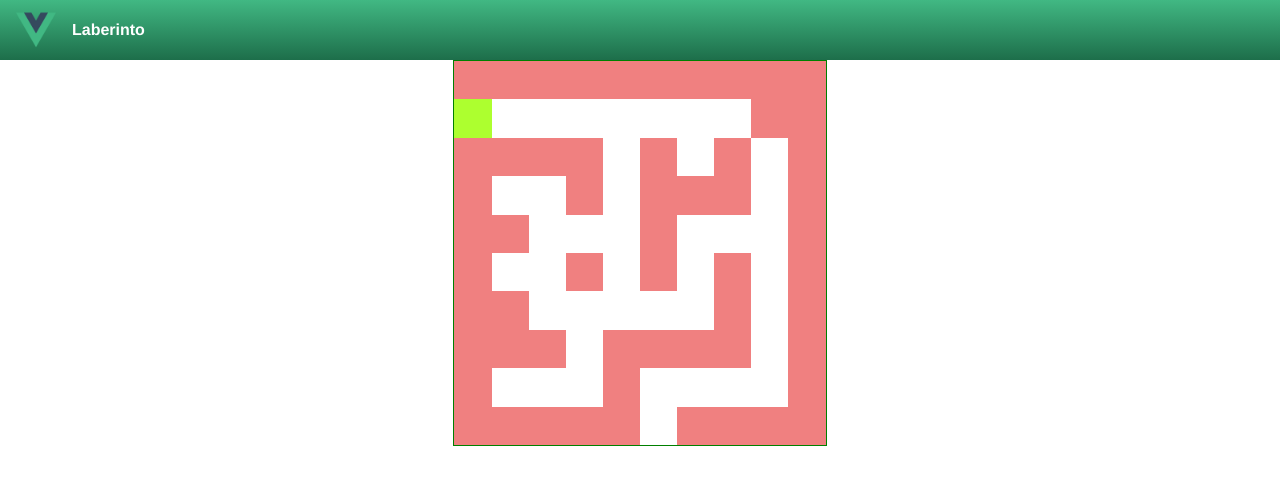
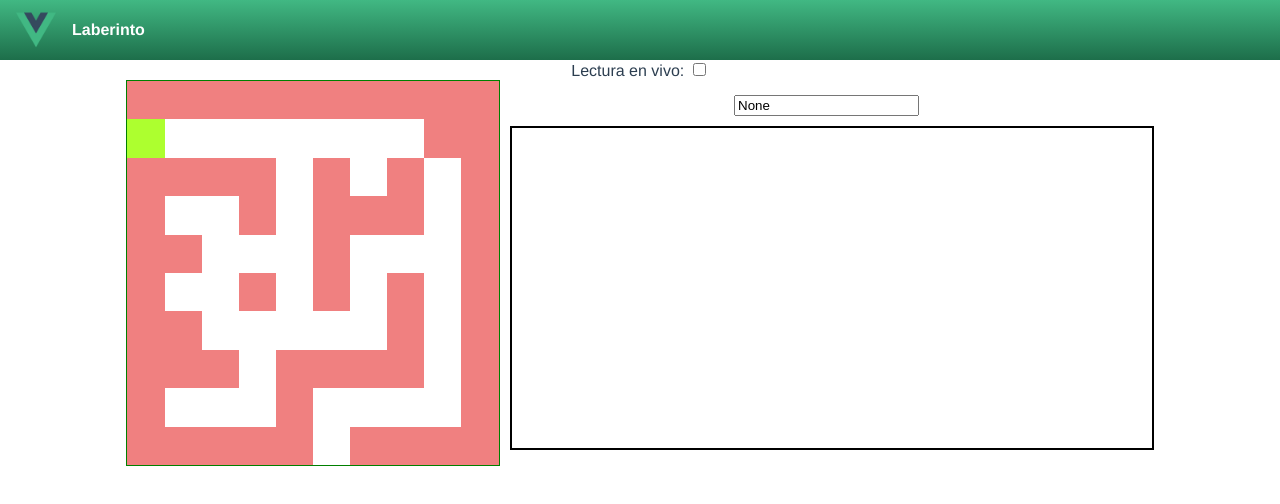
Before and after one commit to luisluna-arg/TesinaLicInformaticaUNPJSB, a Vue app: page / in a window 1280 px wide. Shown: the top 504 px of the page. Built offline with nearby package versions, Linux system fonts and the light colour scheme; no server answers.

Commit message:
Board.vue: Agregada camara en vivo y otros feats.
Agregado a tablero:
Checkbox de lectura en vivo para activar o desactivar la funcionalidad
Camara en vivo
Input de movimiento actual

```diff
--- a/src/components/Views/Board.vue
+++ b/src/components/Views/Board.vue
@@ -1,5 +1,11 @@
 <template>
   <div id="board-inner-wrapper">
+    <div>
+      <label>Lectura en vivo: </label>
+      <input type="checkbox" id="activateRead" v-model="activateReading" />
+    </div>
+    <div class="content-row">
+      <div class="board">
         <div
           class="row"
           v-for="(Row, rowIndex) in CellMatrix"
@@ -17,6 +23,12 @@
               :IsLastColumn="colIndex == Columns - 1"
               :Cell="Cell"
             />
+          </div>
+        </div>
+      </div>
+      <div class="content-column">
+        <input id="current-move" type="text" v-model="currentMove" />
+        <video id="video" height="320" autoplay />
       </div>
     </div>
   </div>
@@ -40,14 +52,26 @@ const Direction = {
   Right: 3,
 };
 
+const MOVE_TYPE = {
+  NONE: 0,
+  DOWN: 1,
+  UP: 2,
+  LEFT: 3,
+  RIGHT: 4,
+};
+
 const _Rows = 10;
 const _Columns = 10;
 
 let LIVE_VALUES = {
   DIRECTION_URL: CONSTANTS.DIRECTION_URL, //+ "?size=" + CONSTANTS.MAX_SAMPLE_COUNT,
+  ACTIVATE_READ: false,
+  CURRENT_MOVE: "None",
 };
 
 let dataUrl = ref(LIVE_VALUES.DIRECTION_URL);
+let activateReading = ref(LIVE_VALUES.ACTIVATE_READING);
+let currentMove = ref(LIVE_VALUES.CURRENT_MOVE);
 
 /* Contains the definition for special cells */
 const _Cells = {
@@ -118,19 +142,78 @@ const BoardCell = function (isPath, isEmpty, row, col, hasPointer) {
   };
 };
 
+function dispatchKeyEvent(key) {
+  let event = new KeyboardEvent("keyup", {
+    bubbles: true,
+    cancelable: true,
+    key: key,
+  });
+  window.dispatchEvent(event);
+}
+
 function processChartRequest(response) {
-  const data = response.data;
+  const data = parseInt(response.data);
   if (typeof data != "undefined" && data != null) {
-    console.log(data);
+    switch (data) {
+      case MOVE_TYPE.DOWN: {
+        dispatchKeyEvent("ArrowDown");
+        currentMove.value = "Abajo";
+        break;
+      }
+      case MOVE_TYPE.UP: {
+        dispatchKeyEvent("ArrowUp");
+        currentMove.value = "Arriba";
+        break;
+      }
+      case MOVE_TYPE.LEFT: {
+        dispatchKeyEvent("ArrowLeft");
+        currentMove.value = "Izquierda";
+        break;
+      }
+      case MOVE_TYPE.RIGHT: {
+        dispatchKeyEvent("ArrowRight");
+        currentMove.value = "Derecha";
+        break;
+      }
+      default: {
+        /* No hacer nada */
+        currentMove.value = "Sin movimiento";
+        break;
+      }
+    }
   }
 }
 
+// Start Cam function
+const startCam = () => {
+  //Initialize video
+  const video = document.getElementById("video");
+  console.log("video", video);
+
+  // validate video element
+  if (navigator.mediaDevices.getUserMedia) {
+    navigator.mediaDevices
+      .getUserMedia({ video: true })
+      .then((stream) => {
+        video.srcObject = stream;
+      })
+      .catch(function (error) {
+        console.log("Something went wrong!");
+        console.log(error);
+      });
+  }
+};
+
 let createRequest;
 createRequest = function () {
+  if (activateReading.value) {
     axios.get(dataUrl.value).then((response) => {
       processChartRequest(response);
       setTimeout(createRequest, CONSTANTS.UPDATE_INTERVAL);
     });
+  } else {
+    setTimeout(createRequest, CONSTANTS.UPDATE_INTERVAL);
+  }
 };
 
 export default {
@@ -146,6 +229,8 @@ export default {
       if (s.key === "ArrowDown") return componentProxy.onKeyUp_Down();
     });
     createRequest();
+
+    startCam();
   },
   setup() {
     let pointerPosition = ref(_Cells.path[0]);
@@ -254,6 +339,8 @@ export default {
       Rows: _Rows,
       Columns: _Columns,
       CellCount: _Rows * _Columns,
+      activateReading,
+      currentMove,
       onKeyUp_Up: () => move(Direction.Up),
       onKeyUp_Down: () => move(Direction.Down),
       onKeyUp_Left: () => move(Direction.Left),
@@ -294,6 +381,37 @@ export default {
 </script>
 
 <style>
+#video {
+  margin-left: 10px;
+  border: 2px solid black;
+  -webkit-transform: scaleX(-1);
+  transform: scaleX(-1);
+}
+
+#current-move {
+  margin-bottom: 10px;
+}
+
+.content-row {
+  display: flex;
+  flex-direction: row;
+  align-items: center;
+  justify-content: center;
+  vertical-align: top;
+}
+
+.content-column {
+  display: flex;
+  flex-direction: column;
+  align-items: center;
+  justify-content: center;
+  vertical-align: top;
+}
+
+.board {
+  display: block;
+}
+
 #board-inner-wrapper {
   display: flex;
   flex-direction: column;
```
Lines whose indentation alone changed are shown as unchanged.
